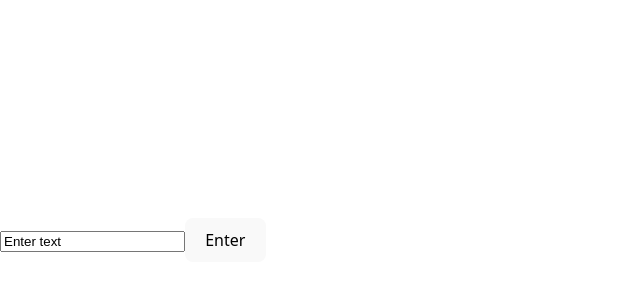
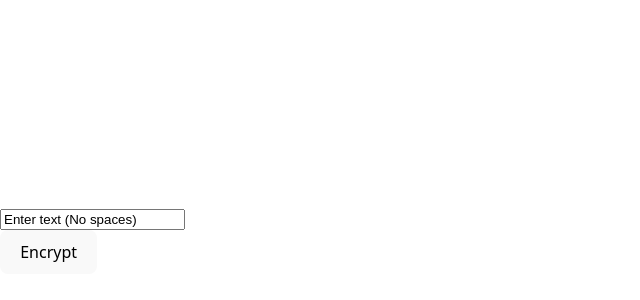
Before and after one commit to timothyfungg/hill-cipher-web-app, a React (Vite) app in the folder my-react-app/: page / in a window 1280 px wide. Shown: the part 160-460 px from the top of the page, without its empty margins (0-640 px from the left). Built offline with nearby package versions, Linux system fonts and the light colour scheme.

Commit message:
Update App.jsx
Created button component

```diff
--- a/my-react-app/src/App.jsx
+++ b/my-react-app/src/App.jsx
@@ -1,7 +1,7 @@
 import { useState } from 'react'
 
 function App() {
-  const [txt, setTxt] = useState("Enter text");
+  const [txt, setTxt] = useState("Enter text (No spaces)");
 /**
  * DO NOT DO (ONLY GETS TEXT)
   const getText = async () => {
@@ -55,29 +55,32 @@ function App() {
   }
 
   return (
-    /**
-    <div className = "App">
-      <input onChange = {change}
-      value = {txt}/>
-      <button onClick = {click}>Enter</button>
-    </div>
-    */
     <div>
       <TextBox
         value = {txt}
         onChange = {change}
+      />
+      <Button
+        label = "Encrypt"
         onClick = {click}
       />
     </div>
   )
 }
 
-function TextBox({value, onChange, onClick}){
+function TextBox({value, onChange}){
   return(
     <div className = "TextBox">
       <input onChange = {onChange}
       value = {value}/>
-      <button onClick = {onClick}>Enter</button>
+    </div>
+  )
+}
+
+function Button({label, onClick}){
+  return(
+    <div className = "Button">
+      <button onClick = {onClick}>{label}</button>
     </div>
   )
 }
```
